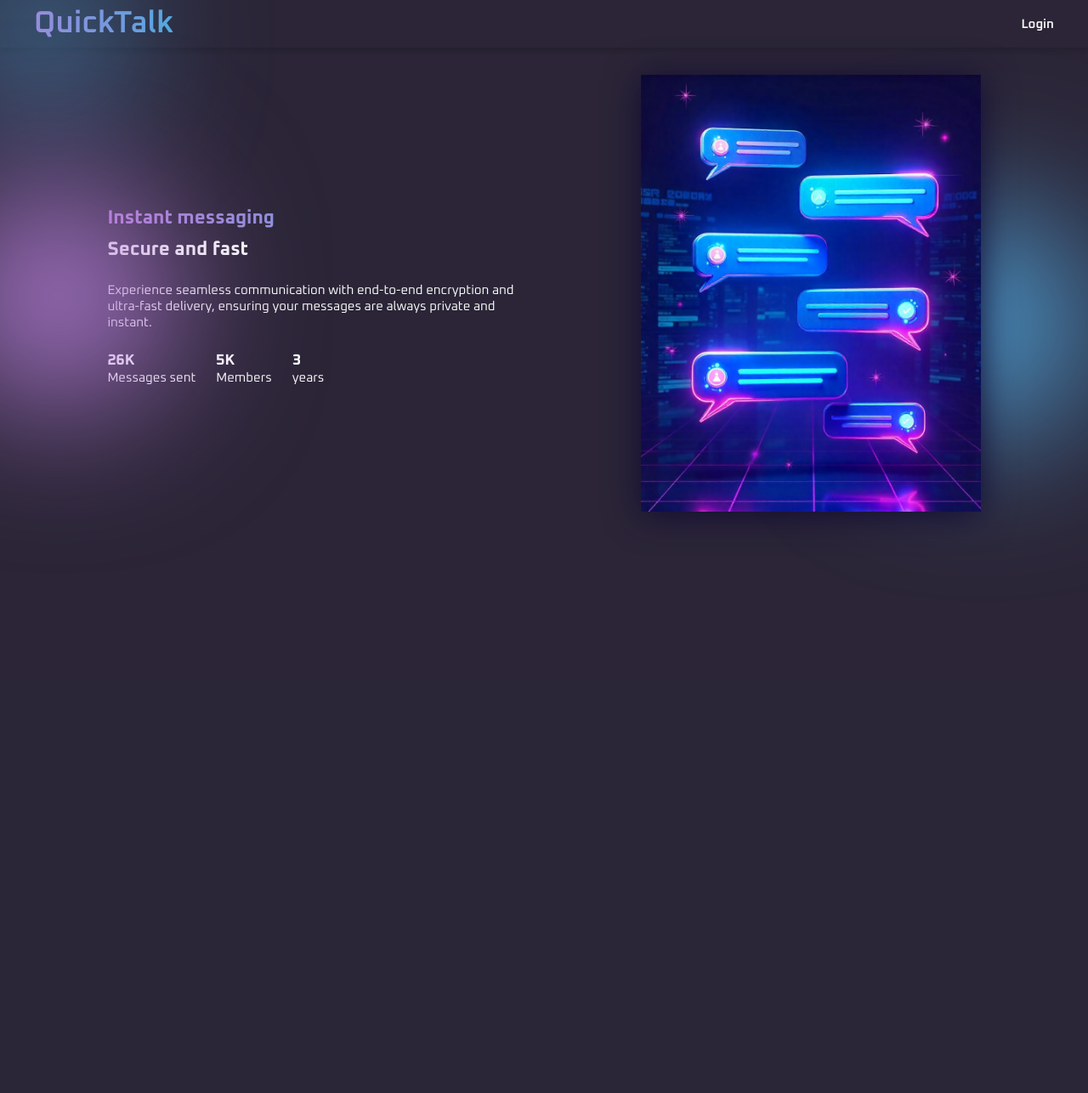
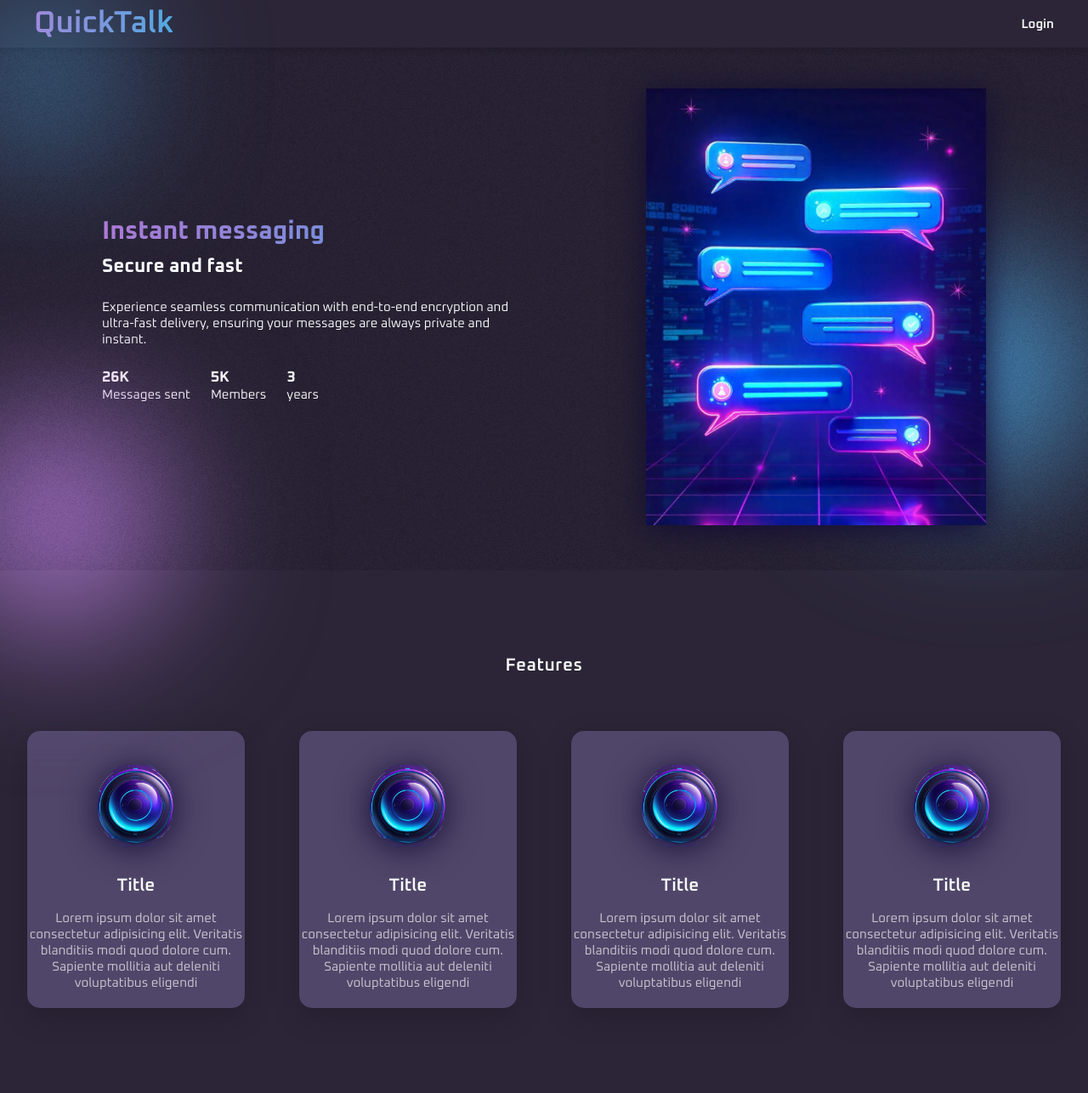
Before and after one commit to laureschaeffer/quickTalk, a PHP site: page / in a window 1280 px wide. Shown: the whole page at 85% size. Before the commit the page ends 610 px from the top, so only its background shows below. Run offline with PHP 8.4, Linux system fonts and the light colour scheme.

Commit message:
add a feature section

```diff
--- a/public/style.css
+++ b/public/style.css
@@ -14,6 +14,7 @@
     --text-color-light: hsl(203, 8%, 80%);
     --body-color: hsl(259, 20%, 18%);
     --gradient-colors: linear-gradient(90deg, var(--second-color) 0%, var(--first-color) 100%);
+    --img-drop-shadow: drop-shadow(0 4px 20px #110A34);
 
     /*========== Font and typography ==========*/
     --font-family: 'Oxanium', cursive;
@@ -36,7 +37,7 @@ body {
     background-color: var(--body-color);
     color: var(--text-color);
     font-size: var(--normal-font-size);
-    position: relative;
+    /* position: relative; */
 }
 
 ul {
@@ -52,9 +53,6 @@ img {
     height: auto;
 }
 
-main{
-    padding: 0 1rem;
-}
 
 /* -----------navbar ----------- */
 .header{
@@ -163,12 +161,17 @@ main{
 }
 
 /* ---------------------------------------------------------------------HOME SECTION --------------------------------------------------------------------- */
-#home{
+#intro{
+    position: relative;
+}
+#intro-container{
     display: flex;
     justify-content: center;
     align-items: center;
     flex-wrap: wrap;
     column-gap: 8rem;
+
+    padding: 3rem 0;
 }
 
 .home__info{
@@ -191,7 +194,7 @@ main{
 
 .home-img{
     width: 400px;
-    filter: drop-shadow(0 4px 20px #110A34);
+    filter: var(--img-drop-shadow);
     /* filter: drop-shadow(0 4px 32px hsla(203, 71%, 60%, .5)); */
 }
 
@@ -200,6 +203,16 @@ main{
     position: absolute;
     border-radius: 50%;
     filter: blur(90px);
+}
+
+.home__shape-bg{
+    position: absolute;
+    left: 0;
+    width: 100%;
+    height: 100%;
+    object-fit: cover;
+    mix-blend-mode: soft-light;
+    opacity: .3;
 }
 
 #shape-1{
@@ -224,7 +237,62 @@ main{
 #shape-3{
     background-color: var(--second-color);
     left: -3.5rem;
+    bottom: -4rem;
+}
 
+/* ---------------------------------------------------------------------FEATURE SECTION --------------------------------------------------------------------- */
+#features{
+    padding: 100px 0;
+
+    h4{
+        text-align: center;
+        font-size: 1.3rem;
+        font-weight: 600;
+        letter-spacing: 0.5px;
+    }
+}
+
+/* cards features */
+.feature__card{
+    max-width: 20%;
+    display: flex;
+    flex-direction: column;
+    align-items: center;
+    box-shadow: rgba(0, 0, 0, 0.16) 0px 10px 36px 0px, rgba(0, 0, 0, 0.06) 0px 0px 0px 1px;
+    background-color: #504669;
+    /* background-color: #342a49; */
+    border-radius: 15px;
+    padding: 15px 0 20px;
+}
+
+.feature__card:hover .feature__card-img{
+    transform: translateY(-10px);
+}
+
+.feature__card-container{
+    display: flex;
+    justify-content: space-around;
+    flex-wrap: wrap;
+
+    padding-top: 4rem;
+}
+
+.feature__card-img{
+    width: 150px;
+    filter: var(--img-drop-shadow);
+
+    transition: transform .5s;
+}
+
+.feature__card-title{
+    font-weight: 600;
+    font-size: 1.3rem;
+    padding-bottom: 1rem;
+}
+
+.feature__card-content{
+    text-align: center;
+    opacity: .7;
 }
 
 /* ===================================================================================================================================================================================================================================================BREAKPOINTS========================================================================================================================================================================================================================================================== */
@@ -234,7 +302,6 @@ main{
 
     #nav{
         padding: 1rem 2.5rem;
-        margin-bottom: 2rem;
     }
     .nav__toggle, .nav__close{
         display: none;
--- a/view/home.php
+++ b/view/home.php
@@ -1,8 +1,10 @@
-<section id="home">
+<div id="intro">
     <div class="home__shape" id="shape-1"></div>
     <div class="home__shape" id="shape-2"></div>
     <div class="home__shape" id="shape-3"></div>
+    <img src="./public/img/shape-bg.png" alt="shape background" class="home__shape-bg">
 
+    <div id="intro-container">
         <div class="home__info">
             <div class="home__titles">
                 <h1>Instant messaging</h1>
@@ -30,5 +32,54 @@
         <figure>
             <img src="./public/img/chat.png" alt="chatting picture" class="home-img">
         </figure>
+    </div>
 
+</div>
+
+<section id="features">
+    <h4>Features</h4>
+
+    <div class="feature__card-container">
+
+        <div class="feature__card">
+            <figure>
+                <img src="./public/img/bubble.png" alt="feature bubble image" class="feature__card-img">
+            </figure>
+            <p class="feature__card-title">Title</p>
+            <span class="feature__card-content">
+                Lorem ipsum dolor sit amet consectetur adipisicing elit. Veritatis blanditiis modi quod dolore cum. Sapiente mollitia aut deleniti voluptatibus eligendi
+            </span>
+        </div>
+
+        <div class="feature__card">
+            <figure>
+                <img src="./public/img/bubble.png" alt="feature bubble image" class="feature__card-img">
+            </figure>
+            <p class="feature__card-title">Title</p>
+            <span class="feature__card-content">
+                Lorem ipsum dolor sit amet consectetur adipisicing elit. Veritatis blanditiis modi quod dolore cum. Sapiente mollitia aut deleniti voluptatibus eligendi
+            </span>
+        </div>
+
+        <div class="feature__card">
+            <figure>
+                <img src="./public/img/bubble.png" alt="feature bubble image" class="feature__card-img">
+            </figure>
+            <p class="feature__card-title">Title</p>
+            <span class="feature__card-content">
+                Lorem ipsum dolor sit amet consectetur adipisicing elit. Veritatis blanditiis modi quod dolore cum. Sapiente mollitia aut deleniti voluptatibus eligendi
+            </span>
+        </div>
+
+        <div class="feature__card">
+            <figure>
+                <img src="./public/img/bubble.png" alt="feature bubble image" class="feature__card-img">
+            </figure>
+            <p class="feature__card-title">Title</p>
+            <span class="feature__card-content">
+                Lorem ipsum dolor sit amet consectetur adipisicing elit. Veritatis blanditiis modi quod dolore cum. Sapiente mollitia aut deleniti voluptatibus eligendi
+            </span>
+        </div>
+
+    </div>
 </section>
```
Also changed, not shown: public/img/shape-bg.png (added). Lines whose indentation alone changed are shown as unchanged.
